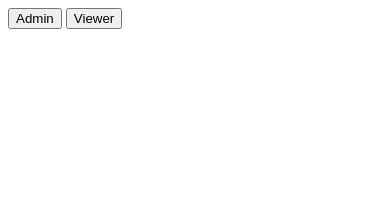
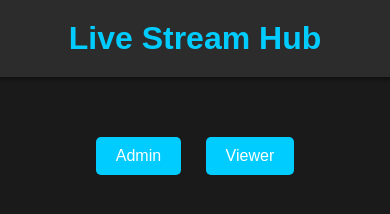
Before and after one commit to 157th-unicorn/159th-unicorn, a website: page index.html in a window 390 px wide. Drawn offline with nearby package versions, Linux system fonts and the light colour scheme.

Commit message:
Update index.html

```diff
--- a/index.html
+++ b/index.html
@@ -3,9 +3,78 @@
 <head>
     <meta charset="UTF-8">
     <meta name="viewport" content="width=device-width, initial-scale=1.0">
-    <title>Live Streaming</title>
+    <title>Live Stream Hub</title>
+    <style>
+        body {
+            font-family: Arial, sans-serif;
+            background-color: #1a1a1a;
+            color: #ffffff;
+            margin: 0;
+            padding: 0;
+            display: flex;
+            flex-direction: column;
+            align-items: center;
+            min-height: 100vh;
+        }
+        header {
+            background-color: #2c2c2c;
+            width: 100%;
+            padding: 20px;
+            text-align: center;
+            box-shadow: 0 2px 5px rgba(0, 0, 0, 0.5);
+        }
+        header h1 {
+            margin: 0;
+            font-size: 2em;
+            color: #00ccff;
+        }
+        #choice, #adminInterface, #viewerInterface {
+            margin-top: 50px;
+            text-align: center;
+        }
+        button {
+            background-color: #00ccff;
+            border: none;
+            padding: 15px 30px;
+            margin: 10px;
+            font-size: 1.2em;
+            color: #fff;
+            border-radius: 5px;
+            cursor: pointer;
+            transition: background-color 0.3s, transform 0.2s;
+        }
+        button:hover {
+            background-color: #0099cc;
+            transform: scale(1.05);
+        }
+        video {
+            width: 80%;
+            max-width: 800px;
+            border: 2px solid #00ccff;
+            border-radius: 10px;
+            box-shadow: 0 0 15px rgba(0, 204, 255, 0.5);
+            margin: 20px auto;
+            display: block;
+        }
+        #adminInterface, #viewerInterface {
+            display: none;
+        }
+        @media (max-width: 600px) {
+            button {
+                padding: 10px 20px;
+                font-size: 1em;
+            }
+            video {
+                width: 90%;
+            }
+        }
+    </style>
 </head>
 <body>
+    <header>
+        <h1>Live Stream Hub</h1>
+    </header>
+
     <!-- Initial choice screen -->
     <div id="choice">
         <button id="adminBtn">Admin</button>
@@ -13,13 +82,13 @@
     </div>
 
     <!-- Admin interface: preview video and start streaming button -->
-    <div id="adminInterface" style="display:none;">
+    <div id="adminInterface">
         <video id="adminVideo" autoplay muted></video>
         <button id="startStreamBtn">Start Streaming</button>
     </div>
 
     <!-- Viewer interface: video player for the stream -->
-    <div id="viewerInterface" style="display:none;">
+    <div id="viewerInterface">
         <video id="viewerVideo" controls autoplay></video>
     </div>
 
@@ -87,14 +156,14 @@
                 const offer = await pc.createOffer();
                 await pc.setLocalDescription(offer);
 
-                // Send offer to Firebase
+                // Send offer to Firebase (signaling)
                 const roomRef = database.ref('rooms/room1/admin');
                 await roomRef.child('offer').set({
                     sdp: offer.sdp,
                     type: offer.type
                 });
 
-                // Listen for answer from server
+                // Listen for answer from server via Firebase
                 roomRef.child('answer').on('value', snapshot => {
                     const answer = snapshot.val();
                     if (answer) {
@@ -109,7 +178,7 @@
                     }
                 };
 
-                // Receive server's ICE candidates
+                // Receive server's ICE candidates from Firebase
                 roomRef.child('sfuCandidates').on('child_added', snapshot => {
                     const candidate = snapshot.val();
                     pc.addIceCandidate(new RTCIceCandidate(candidate));
```
